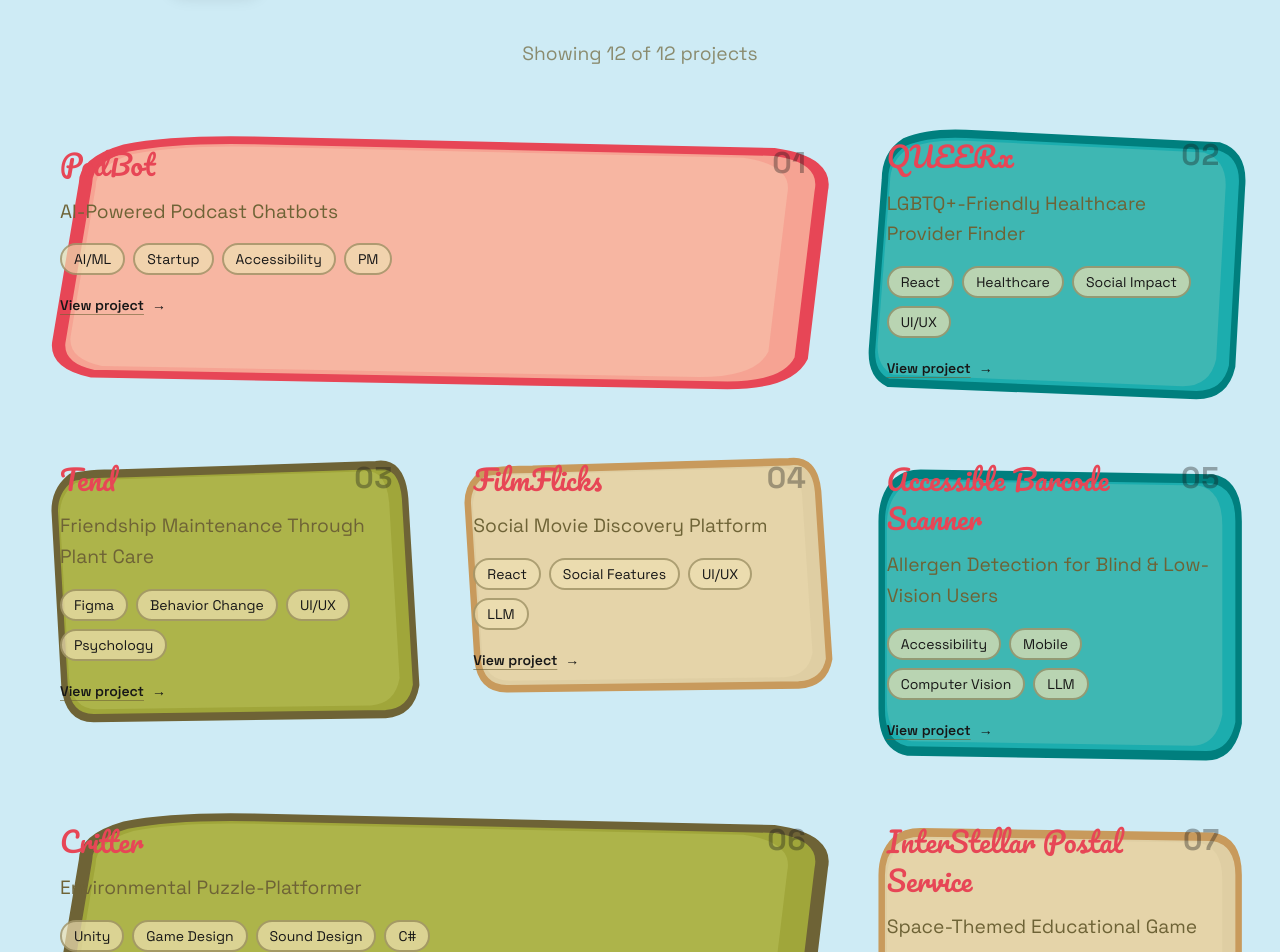
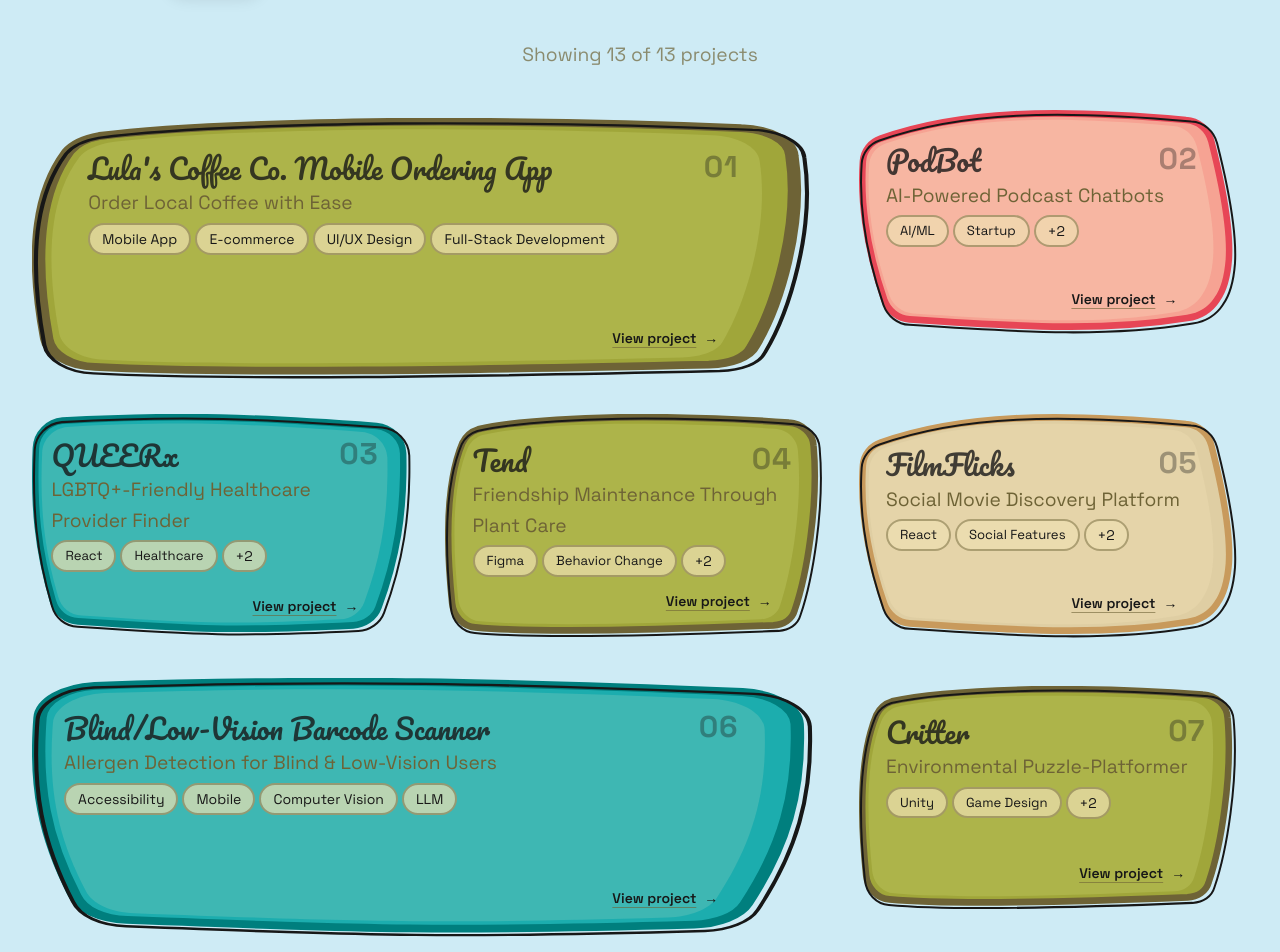
Before and after one commit to houstontaylor/portfolio, a Next.js app: page /projects in a window 1280 px wide. Shown: the part 540-1492 px from the top of the page. Built offline with nearby package versions, Linux system fonts and the light colour scheme; a web font is replaced by a local one.

Commit message:
restyle trapezoid card to fit inside bounds, minor pathing tweaks

```diff
--- a/app/about/page.tsx
+++ b/app/about/page.tsx
@@ -51,19 +51,19 @@ export default function AboutPage() {
           className="mb-4 scroll-mt-8"
         >
           {/* Header SVG */}
-          <motion.div
+          <motion.h1
             initial={{ opacity: 0, y: 20 }}
             animate={{ opacity: 1, y: 0 }}
             className="mb-4 flex justify-center"
           >
             <Image
               src="/about/about.svg"
-              alt="About"
+              alt="About Houston Taylor"
               width={800}
               height={250}
               className="w-3/5 h-auto"
             />
-          </motion.div>
+          </motion.h1>
 
           {/* Intro blurb + portrait */}
           <motion.div
--- a/app/contact/page.tsx
+++ b/app/contact/page.tsx
@@ -457,7 +457,7 @@ export default function ContactPage() {
                         className="font-bold"
                         style={{
                           fontFamily: "var(--font-pacifico)",
-                          color: "var(--dark-neutral)",
+                          color: "var(--deep-neutral)",
                           fontSize: "clamp(1.05rem, 1.5vw, 1.45rem)",
                           lineHeight: 1.05,
                         }}
@@ -551,7 +551,7 @@ export default function ContactPage() {
                         className="font-bold"
                         style={{
                           fontFamily: "var(--font-pacifico)",
-                          color: "var(--dark-neutral)",
+                          color: "var(--deep-neutral)",
                           fontSize: "clamp(1.05rem, 1.5vw, 1.45rem)",
                           lineHeight: 1.05,
                           marginTop: 10,
--- a/app/data/projects.ts
+++ b/app/data/projects.ts
@@ -34,6 +34,39 @@ export interface ProjectData {
 export const projectsData: ProjectData[] = [
   {
     id: 1,
+    slug: 'lulasapp',
+    title: "Lula's Coffee Co. Mobile Ordering App",
+    tagline: 'Order Local Coffee with Ease',
+    description: 'A platform designed to streamline the coffee ordering experience.',
+    fullDescription: [
+      '',
+      ''
+    ],
+    tags: ['Mobile App', 'E-commerce', 'UI/UX Design', 'Full-Stack Development'],
+    tech: ['React Native', 'Node.js', 'MongoDB'],
+    image: '/projects/lulasapp/hero.jpg',
+    images: [
+      '/projects/lulasapp/wireframes.jpg',
+      '/projects/lulasapp/figma-iterations.jpg'
+    ],
+    featured: true,
+    color: 'green',
+    links: {
+      github: 'https://github.com/lulasapp'
+    },
+    year: 2026,
+    role: 'Full-Stack Developer',
+    team: 'Solo Project',
+    challenge: '',
+    solution: '',
+    impact: [
+      '',
+      '',
+      ''
+    ]
+  },
+  {
+    id: 2,
     slug: 'podbot',
     title: 'PodBot',
     tagline: 'AI-Powered Podcast Chatbots',
@@ -70,7 +103,7 @@ export const projectsData: ProjectData[] = [
     ]
   },
   {
-    id: 2,
+    id: 3,
     slug: 'queerx',
     title: 'QUEERx',
     tagline: 'LGBTQ+-Friendly Healthcare Provider Finder',
@@ -107,7 +140,7 @@ export const projectsData: ProjectData[] = [
     ]
   },
   {
-    id: 3,
+    id: 4,
     slug: 'tend',
     title: 'Tend',
     tagline: 'Friendship Maintenance Through Plant Care',
@@ -144,7 +177,7 @@ export const projectsData: ProjectData[] = [
     ]
   },
   {
-    id: 4,
+    id: 5,
     slug: 'filmflicks',
     title: 'FilmFlicks',
     tagline: 'Social Movie Discovery Platform',
@@ -180,9 +213,9 @@ export const projectsData: ProjectData[] = [
     ]
   },
   {
-    id: 5,
-    slug: 'accessible-barcode-scanner',
-    title: 'Accessible Barcode Scanner',
+    id: 6,
+    slug: 'barcodeScanner',
+    title: 'Blind/Low-Vision Barcode Scanner',
     tagline: 'Allergen Detection for Blind & Low-Vision Users',
     description: 'An app helping blind and low-vision users identify allergens in products through scanning with haptic feedback.',
     fullDescription: [
@@ -192,11 +225,11 @@ export const projectsData: ProjectData[] = [
     ],
     tags: ['Accessibility', 'Mobile', 'Computer Vision', 'LLM'],
     tech: ['Mobile Development', 'API Integration', 'LLM', 'Computer Vision', 'Accessibility Standards'],
-    image: '/projects/barcode-scanner/hero.jpg',
+    image: '/projects/barcodeScanner/hero.jpg',
     images: [
-      '/projects/barcode-scanner/scanning.jpg',
-      '/projects/barcode-scanner/results.jpg',
-      '/projects/barcode-scanner/alternatives.jpg'
+      '/projects/barcodeScanner/scanning.jpg',
+      '/projects/barcodeScanner/results.jpg',
+      '/projects/barcodeScanner/alternatives.jpg'
     ],
     featured: false,
     color: 'teal',
@@ -217,7 +250,7 @@ export const projectsData: ProjectData[] = [
     ]
   },
   {
-    id: 6,
+    id: 7,
     slug: 'critter',
     title: 'Critter',
     tagline: 'Environmental Puzzle-Platformer',
@@ -254,10 +287,10 @@ export const projectsData: ProjectData[] = [
     ]
   },
   {
-    id: 7,
-    slug: 'interstellar-postal-service',
-    title: 'InterStellar Postal Service',
-    tagline: 'Space-Themed Educational Game',
+    id: 8,
+    slug: 'isps',
+    title: 'InterStellar Postal Service (ISPS)',
+    tagline: 'Educational Mail Game',
     description: 'A space-themed Unity game teaching postal systems through package sorting and alien delivery mechanics.',
     fullDescription: [
       'A polished Unity game about delivering packages in space. Features custom pixel art, engaging sorting mechanics, and teaches postal systems through space-themed gameplay with alien planets.',
@@ -266,11 +299,11 @@ export const projectsData: ProjectData[] = [
     ],
     tags: ['Unity', 'Pixel Art', 'Game Design', 'Educational'],
     tech: ['Unity', 'C#', 'Pixel Art', 'UI Design', 'Educational Design'],
-    image: '/projects/interstellar-postal/hero.jpg',
+    image: '/projects/isps/hero.jpg',
     images: [
-      '/projects/interstellar-postal/sorting.jpg',
-      '/projects/interstellar-postal/delivery.jpg',
-      '/projects/interstellar-postal/upgrades.jpg'
+      '/projects/isps/sorting.jpg',
+      '/projects/isps/delivery.jpg',
+      '/projects/isps/upgrades.jpg'
     ],
     featured: false,
     color: 'neutral',
@@ -291,8 +324,8 @@ export const projectsData: ProjectData[] = [
     ]
   },
   {
-    id: 8,
-    slug: 'raccoon-mama',
+    id: 9,
+    slug: 'raccoonMama',
     title: 'Raccoon Mama',
     tagline: 'Stanford Campus Adventure',
     description: 'A Unity platformer following a raccoon mother searching for her babies across Stanford campus.',
@@ -303,11 +336,11 @@ export const projectsData: ProjectData[] = [
     ],
     tags: ['Unity', 'Game Design', 'C#', 'Campus Culture'],
     tech: ['Unity', 'C#', 'Digital Art', 'Level Design', 'Game Mechanics'],
-    image: '/projects/raccoon-mama/hero.jpg',
+    image: '/projects/raccoonMama/hero.jpg',
     images: [
-      '/projects/raccoon-mama/campus.jpg',
-      '/projects/raccoon-mama/mama.jpg',
-      '/projects/raccoon-mama/locations.jpg'
+      '/projects/raccoonMama/campus.jpg',
+      '/projects/raccoonMama/mama.jpg',
+      '/projects/raccoonMama/locations.jpg'
     ],
     featured: false,
     color: 'pink',
@@ -327,10 +360,10 @@ export const projectsData: ProjectData[] = [
     ]
   },
   {
-    id: 9,
-    slug: 'national-gallery-analysis',
-    title: 'National Gallery Art Acquisition Analysis',
-    tagline: 'Power Dynamics in Art Institutions',
+    id: 10,
+    slug: 'nationalGallery',
+    title: 'National Gallery Data Visualization',
+    tagline: 'Art Acquisition and Power',
     description: 'Interactive data visualization exploring power dynamics in art acquisition and display at the National Gallery.',
     fullDescription: [
       'A comprehensive data analysis titled "What Shapes What We See?" examining manifestations of power in art acquisition and display trends.',
@@ -339,11 +372,11 @@ export const projectsData: ProjectData[] = [
     ],
     tags: ['Data Visualization', 'D3.js', 'Analysis', 'Art History'],
     tech: ['D3.js', 'Observable', 'Data Analysis', 'Interactive Design'],
-    image: '/projects/national-gallery/hero.jpg',
+    image: '/projects/nationalGallery/hero.jpg',
     images: [
-      '/projects/national-gallery/viz1.jpg',
-      '/projects/national-gallery/viz2.jpg',
-      '/projects/national-gallery/viz3.jpg'
+      '/projects/nationalGallery/viz1.jpg',
+      '/projects/nationalGallery/viz2.jpg',
+      '/projects/nationalGallery/viz3.jpg'
     ],
     featured: false,
     color: 'teal',
@@ -363,8 +396,8 @@ export const projectsData: ProjectData[] = [
     ]
   },
   {
-    id: 10,
-    slug: 'brainspark-games-strategy',
+    id: 11,
+    slug: 'brainspark',
     title: 'BrainSpark Games Strategy',
     tagline: 'EdTech Product Strategy',
     description: 'Product management strategy and PRD for educational gaming company\'s MathQuest 2.',
@@ -400,9 +433,9 @@ export const projectsData: ProjectData[] = [
     ]
   },
   {
-    id: 11,
-    slug: 'sign-language-recognition',
-    title: 'Inclusive ASL Fingerspelling Recognition',
+    id: 12,
+    slug: 'ASLVision',
+    title: 'Fingerspelling in CV',
     tagline: 'Bias Mitigation in Computer Vision',
     description: 'Computer vision project improving fingerspelling recognition across different skin tones and lighting.',
     fullDescription: [
@@ -412,11 +445,11 @@ export const projectsData: ProjectData[] = [
     ],
     tags: ['Computer Vision', 'Machine Learning', 'Accessibility', 'Bias Mitigation'],
     tech: ['Python', 'Computer Vision', 'Machine Learning', 'Data Analysis'],
-    image: '/projects/sign-language/hero.jpg',
+    image: '/projects/ASLVision/hero.jpg',
     images: [
-      '/projects/sign-language/model.jpg',
-      '/projects/sign-language/testing.jpg',
-      '/projects/sign-language/results.jpg'
+      '/projects/ASLVision/model.jpg',
+      '/projects/ASLVision/testing.jpg',
+      '/projects/ASLVision/results.jpg'
     ],
     featured: false,
     color: 'neutral',
@@ -434,8 +467,8 @@ export const projectsData: ProjectData[] = [
     ]
   },
   {
-    id: 12,
-    slug: 'archival-echoes',
+    id: 13,
+    slug: 'archivalEchoes',
     title: 'Archival Echoes',
     tagline: 'Interactive Fiction on Information Control',
     description: 'A Twine-based interactive fiction exploring information integrity and archival power dynamics.',
@@ -446,11 +479,11 @@ export const projectsData: ProjectData[] = [
     ],
     tags: ['Twine', 'Interactive Fiction', 'Information Integrity', 'Narrative'],
     tech: ['Twine', 'Interactive Narrative', 'Game Design'],
-    image: '/projects/archival-echoes/hero.jpg',
+    image: '/projects/archivalEchoes/hero.jpg',
     images: [
-      '/projects/archival-echoes/choice1.jpg',
-      '/projects/archival-echoes/choice2.jpg',
-      '/projects/archival-echoes/outcome.jpg'
+      '/projects/archivalEchoes/choice1.jpg',
+      '/projects/archivalEchoes/choice2.jpg',
+      '/projects/archivalEchoes/outcome.jpg'
     ],
     featured: false,
     color: 'pink',
--- a/app/globals.css
+++ b/app/globals.css
@@ -9,6 +9,7 @@
   --dark-teal: #007F7E;
   --teal: #1CADAE;
   --light-teal: #87C9BF;
+  --pale-teal: #C4E4DE;
 
   --dark-pink: #E74656;
   --pink: #F6A393;
@@ -18,6 +19,7 @@
   --green: #A0A63A;
   --light-green: #C8D06D;
 
+  --deep-neutral: #9B6115;
   --dark-neutral: #C89A5C;
   --neutral: #DFCEA3;
   --light-neutral: #EEE0B3;
--- a/app/projects/page.tsx
+++ b/app/projects/page.tsx
@@ -49,7 +49,7 @@ export default function ProjectsPage() {
           className="mb-4 flex justify-center"
         >
           <Image
-            src="/projects.svg"
+            src="/projects/projects.svg"
             alt="Projects"
             width={800}
             height={200}
@@ -292,17 +292,16 @@ export default function ProjectsPage() {
                   transition={{ delay: idx * 0.05 }}
                   className={[
                     idx % 5 === 0 ? 'lg:col-span-2' : '',
-                    idx % 7 === 0 ? 'md:translate-y-2' : '',
+                    idx % 6 === 0 ? 'md:translate-y-2' : '',
                   ].join(' ')}
                 >
                   <TrapezoidCard
                     project={{
-                      id: p.slug,
+                      id: idx,
                       title: p.title,
                       tagline: p.tagline,
                       tags: p.tags,
                       href: `/projects/${p.slug}`,
-                      image: p.image,
                       number: String(p.id).padStart(2, '0'),
                       tone: p.color,
                       size: idx % 5 === 0 ? 'large' : 'small',
--- a/components/Footer.tsx
+++ b/components/Footer.tsx
@@ -141,8 +141,8 @@ export default function Footer ( { className = '' }: Props ) {
                     className="inline-flex items-center gap-2 px-3 py-2 rounded-full text-[11px] font-bold"
                     style={{
                       background: 'rgba(255,255,255,0.55)',
-                      border: '2px dashed var(--dark-pink)',
-                      color: 'var(--dark-pink)',
+                      border: '2px dashed var(--red)',
+                      color: 'var(--red)',
                     }}
                   >
                     <span aria-hidden="true">↑</span>
--- a/components/Header.tsx
+++ b/components/Header.tsx
@@ -31,7 +31,7 @@ export default function Header() {
                   transition={{ type: "spring", stiffness: 300 }}
                 >
                   <span
-                    className="text-lg font-bold tracking-wider relative"
+                    className="text-xl font-bold tracking-wider relative"
                     style={{
                       color: isActive ? 'var(--red)' : 'var(--foreground)',
                     }}
--- a/components/Home/screens/ContactScreen.tsx
+++ b/components/Home/screens/ContactScreen.tsx
@@ -59,7 +59,7 @@ export default function ContactScreen() {
               alt="Contact header"
               width={400}
               height={200}
-              className="w-full h-auto"
+              className="w-full h-auto mt-8"
             />
           </motion.div>
 
--- a/components/Home/screens/ProjectsScreen.tsx
+++ b/components/Home/screens/ProjectsScreen.tsx
@@ -92,7 +92,7 @@ export default function ProjectsScreen() {
         className="flex justify-center mb-4"
       >
         <Image
-          src="/projects.svg"
+          src="/projects/projects.svg"
           alt="Projects header"
           width={500}
           height={200}
--- a/components/projects/TrapezoidCard.tsx
+++ b/components/projects/TrapezoidCard.tsx
@@ -2,19 +2,17 @@
 
 import * as React from 'react';
 import { motion, useReducedMotion } from 'framer-motion';
-import Image from 'next/image';
 import Link from 'next/link';
 
 type CardTone = 'teal' | 'pink' | 'green' | 'neutral';
 
 export type ProjectCard = {
-  id: string;
+  id: number;
   title: string;
   tagline: string;
   tags: string[];
   href: string;
-  image?: string; // optional hover background
-  number?: string; // e.g. "01"
+  number?: string;
   tone: CardTone;
   size?: 'small' | 'large';
 };
@@ -42,57 +40,72 @@ const TONE = {
   },
 } as const;
 
+const SAFE: Record<
+  'small' | 'large',
+  Record<'left' | 'right' | 'flat', { left: string; top: string; width: string; height: string }>
+> = {
+  large: {
+    // big cards
+    left:  { left: '7%',  top: '11%', width: '81%', height: '71%' },
+    right: { left: '5%',  top: '15%', width: '81%', height: '67%' },
+    flat:  { left: '4%',  top: '11%', width: '84%', height: '71%' },
+  },
+  small: {
+    // small cards
+    left:  { left: '7%', top: '11%', width: '82%', height: '71%' },
+    right: { left: '7%', top: '13%', width: '80%', height: '70%' },
+    flat:  { left: '5%', top: '9%', width: '84%', height: '75%' },
+  },
+} as const;
+
 function trapezoidPath(variant: 'left' | 'right' | 'flat') {
-  // Irregular, “almost trapezoid” shapes with rounded-ish corners via quadratic curves.
-  // ViewBox: 0 0 600 360
+  // Irregular shapes made in figma
   if (variant === 'left') {
     return `
-      M 70 40
-      Q 40 55 40 85
-      L 20 290
-      Q 18 320 45 330
-      L 520 345
-      Q 565 345 575 310
-      L 590 95
-      Q 595 55 555 45
-      L 165 30
-      Q 105 28 70 40
+      M 267 5
+      C 354 4 449 7 530 13
+      C 550 14 567 29 568 48
+      C 576 137 557 243 539 294
+      C 535 308 522 316 506 317
+      C 327 324 145 329 47 320
+      C 28 319 13 303 11 284
+      C 1 191 1 103 27 43
+      C 32 33 41 26 51 23
+      C 100 12 179 7 267 5
       Z
     `;
   }
   if (variant === 'right') {
     return `
-      M 60 55
-      Q 35 70 35 95
-      L 50 305
-      Q 55 345 95 345
-      L 545 340
-      Q 585 338 592 305
-      L 575 80
-      Q 570 35 530 40
-      L 135 50
-      Q 85 50 60 55
+      M 33 43
+      C 157 0 306 -2 504 15
+      C 523 16 538 29 543 47
+      C 560 112 573 176 570 224
+      C 568 249 563 269 552 284
+      C 542 299 527 309 506 312
+      C 381 332 263 326 78 314
+      C 60 313 45 301 39 285
+      C 21 234 0 161 6 77
+      C 7 61 18 48 33 43
       Z
     `;
   }
   return `
-    M 55 55
-    Q 35 70 35 95
-    L 35 295
-    Q 35 335 75 340
-    L 535 345
-    Q 575 345 585 310
-    L 585 95
-    Q 585 55 545 50
-    L 95 45
-    Q 70 45 55 55
+    M 47 10
+    C 231 0 350 5 531 18
+    C 553 20 571 37 572 59
+    C 574 148 562 217 534 290
+    C 528 306 512 316 495 317
+    C 310 326 255 323 71 311
+    C 52 310 37 298 32 280
+    C 9 204 2 138 6 51
+    C 7 29 25 12 47 10
     Z
   `;
 }
 
-function pickVariant(id: string) {
-  const n = [...id].reduce((acc, ch) => acc + ch.charCodeAt(0), 0);
-  const v = n % 3;
+function pickVariant(id: number) {
+  const v = id % 3;
   return v === 0 ? 'left' : v === 1 ? 'right' : 'flat';
 }
 
@@ -101,9 +114,10 @@ export default function TrapezoidCard({ project }: { project: ProjectCard }) {
   const palette = TONE[project.tone];
   const variant = pickVariant(project.id);
   const path = trapezoidPath(variant);
-
+  const isLarge = project.size === 'large';
+  const s = SAFE[isLarge ? 'large' : 'small'][variant];
   const sizes =
-    project.size === 'large'
+    isLarge
       ? 'min-h-[240px] md:min-h-[280px]'
       : 'min-h-[210px] md:min-h-[240px]';
 
@@ -118,7 +132,7 @@ export default function TrapezoidCard({ project }: { project: ProjectCard }) {
       whileHover={reduceMotion ? undefined : { y: -4 }}
       transition={{ type: 'spring', stiffness: 300, damping: 24 }}
     >
-      {/* Click target (accessible) */}
+      {/* Click target */}
       <Link
         href={project.href}
         className={[
@@ -161,38 +175,37 @@ export default function TrapezoidCard({ project }: { project: ProjectCard }) {
             strokeWidth="10"
             strokeLinejoin="round"
           />
+          {/* outline */}
+          <path
+            d={path}
+            fill="transparent"
+            stroke="var(--foreground)"
+            strokeWidth="3"
+            strokeLinejoin="round"
+            transform="translate(-2 2) scale (1.02)"
+          />
         </svg>
 
-        {/* Hover image wash */}
-        {project.image ? (
-          <motion.div
-            className="absolute inset-0 -z-10 overflow-hidden"
-            initial={{ opacity: 0 }}
-            whileHover={reduceMotion ? undefined : { opacity: 0.25 }}
-            transition={{ duration: 0.2 }}
-            aria-hidden="true"
+        {/* Content */}
+        <div
+          className="absolute"
+          style={{
+            left: s.left,
+            top: s.top,
+            width: s.width,
+            height: s.height,
+          }}
         >
-            <Image
-              src={project.image}
-              alt=""
-              fill
-              className="object-cover"
-              sizes="(min-width: 1024px) 33vw, (min-width: 768px) 50vw, 100vw"
-              priority={false}
-            />
-          </motion.div>
-        ) : null}
-
-        {/* Content */}
-        <div className="relative h-full p-6 md:p-7">
-          <div className="flex items-start justify-between gap-4">
-            <h3 className="text-[1.6rem] leading-tight text-[color:var(--foreground)]">
+          <div className="h-full flex flex-col">
+            {/* top row */}
+            <div className="flex items-start justify-between gap-3">
+              <h3 style={{ color: 'var(--foreground)', opacity: 0.8 }}>
                 {project.title}
               </h3>
 
               {project.number ? (
                 <div
-                className="text-2xl md:text-3xl font-extrabold tracking-wide text-[color:var(--foreground)]/35"
+                  className="shrink-0 text-2xl md:text-3xl font-extrabold tracking-wide text-[color:var(--foreground)]/35"
                   aria-hidden="true"
                 >
                   {project.number}
@@ -200,42 +213,49 @@ export default function TrapezoidCard({ project }: { project: ProjectCard }) {
               ) : null}
             </div>
 
-          <p className="mt-3 text-[color:var(--dark-green)] text-base md:text-[1.05rem] leading-snug">
+            {/* tagline */}
+            <p>
               {project.tagline}
             </p>
 
-          <ul className="mt-4 flex flex-wrap gap-2">
-            {project.tags.slice(0, 4).map((t) => (
+            {/* tags */}
+            <ul className="mt-1 flex flex-wrap gap-1">
+              {(isLarge ? project.tags.slice(0, 4) : project.tags.slice(0, 2)).map((t) => (
                 <li key={t}>
                   <span
                     className={[
-                    'inline-flex items-center rounded-full',
-                    'border-2 px-3 py-1 text-sm',
+                      'inline-flex items-center rounded-full border-2 px-3 py-1',
+                      isLarge ? 'text-sm' : 'text-[0.82rem]',
                       'bg-[color:var(--light-neutral)]/70',
                       'border-[color:var(--dark-green)]/50',
                       'text-[color:var(--foreground)]',
+
                     ].join(' ')}
+                    title={t}
                   >
                     {t}
                   </span>
                 </li>
               ))}
-            {project.tags.length > 4 ? (
+
+              {project.tags.length > (isLarge ? 4 : 2) ? (
                 <li>
                   <span className="inline-flex items-center rounded-full border-2 px-3 py-1 text-sm bg-[color:var(--light-neutral)]/70 border-[color:var(--dark-green)]/50 text-[color:var(--foreground)]">
-                  +{project.tags.length - 4}
+                    +{project.tags.length - (isLarge ? 4 : 2)}
                   </span>
                 </li>
               ) : null}
             </ul>
 
-          <div className="mt-5 inline-flex items-center gap-2 text-sm font-semibold text-[color:var(--foreground)]">
+            {/* CTA pinned to bottom of safe area */}
+            <div className="mt-auto pt-2 pr-5 inline-flex items-center justify-end gap-2 text-sm font-semibold text-[color:var(--foreground)]">
               <span className="underline decoration-[color:var(--dark-green)]/60 underline-offset-4 group-hover:decoration-[color:var(--dark-pink)]/70">
                 View project
               </span>
               <span aria-hidden="true">→</span>
             </div>
           </div>
+        </div>
       </Link>
     </motion.article>
   );
--- a/components/resumes/ResumeCard.tsx
+++ b/components/resumes/ResumeCard.tsx
@@ -22,10 +22,10 @@ export default function ResumeCard({ title, blurb, previewSrc, pdfHref, accent }
       transition={{ duration: 0.45, ease: 'easeOut' }}
       className="relative"
     >
-      {/* red poster frame */}
+      {/* frame */}
       <div
         className="rounded-[28px] p-[10px] shadow-[0_22px_40px_rgba(0,0,0,0.18)]"
-        style={{ background: 'var(--dark-pink)' }}
+        style={{ background: 'var(--red)' }}
       >
         {/* inner paper */}
         <div
```
Also changed, not shown: public/projects.svg (deleted), public/projects/projects.svg (added). Lines whose indentation alone changed are shown as unchanged.
